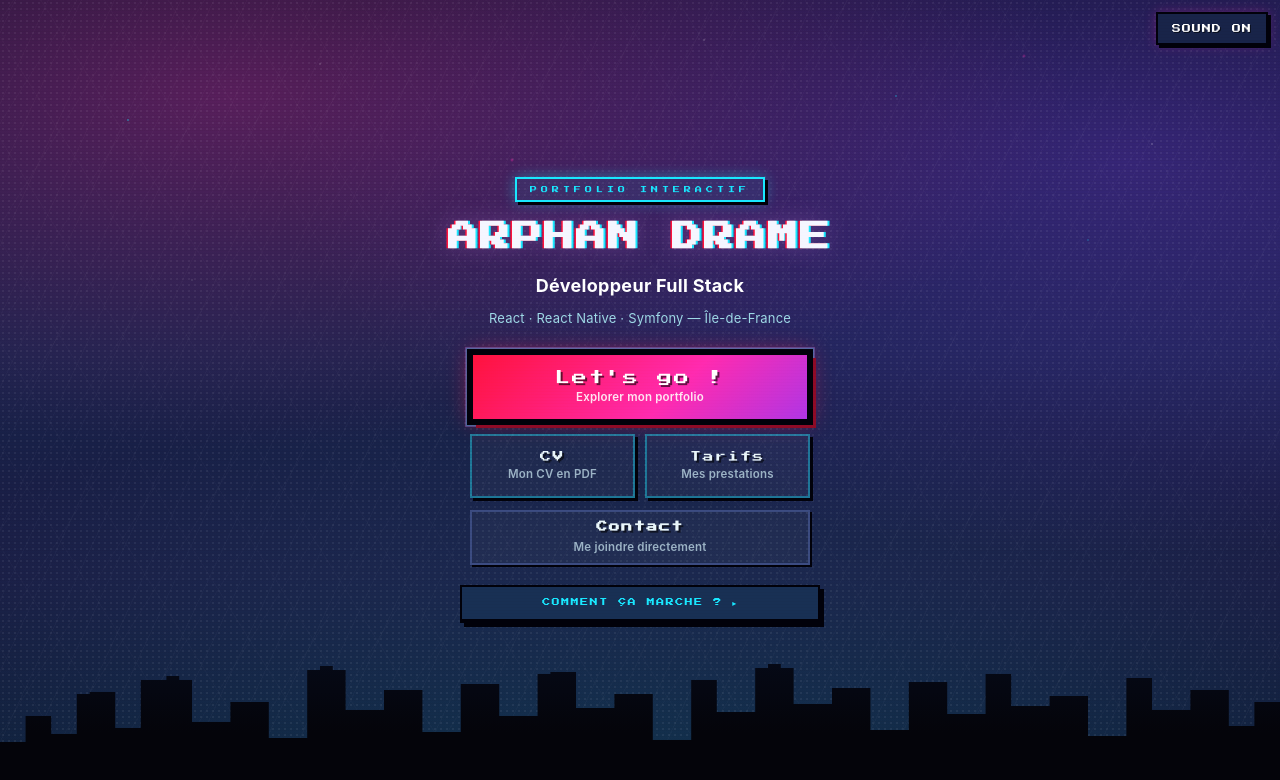
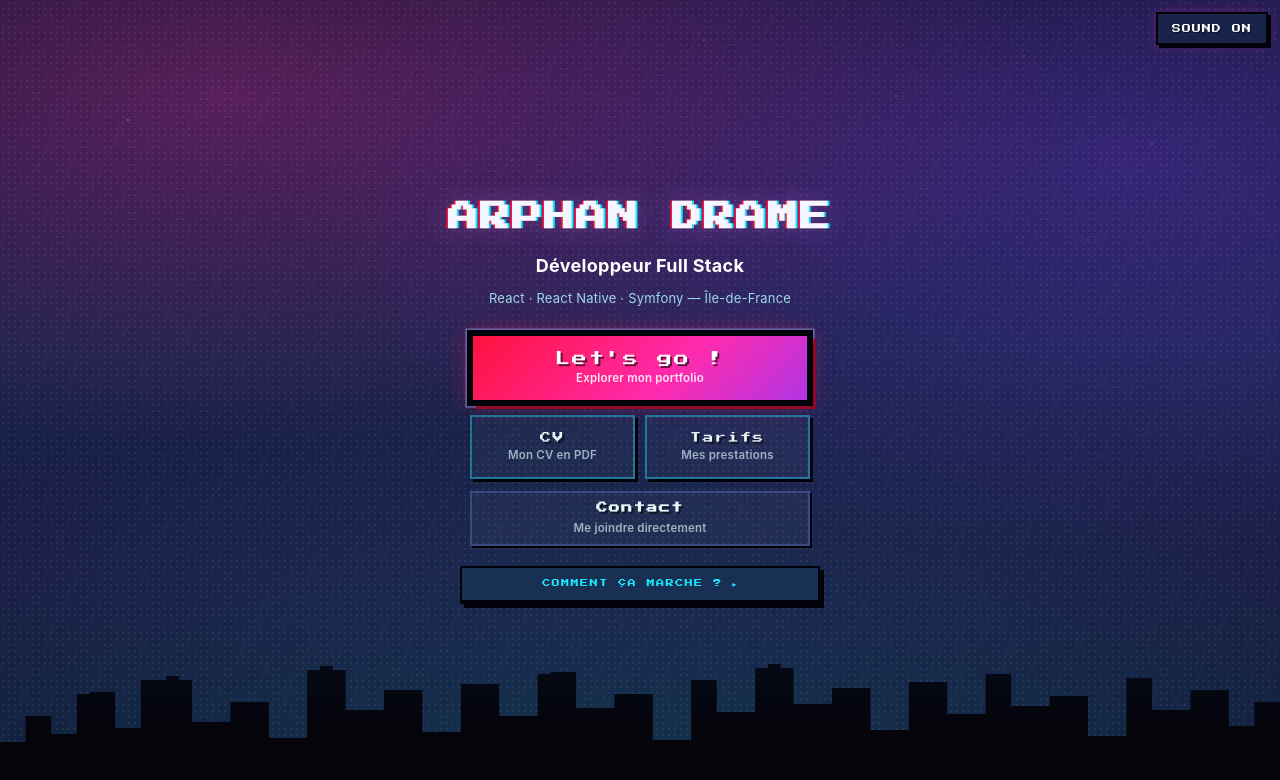
Before and after one commit to drams18/Drams, a website: page index.html in a window 1280 px wide. Drawn offline with nearby package versions, Linux system fonts and the light colour scheme.

Commit message:
Update index.html

```diff
--- a/index.html
+++ b/index.html
@@ -24,7 +24,6 @@
   <div id="screen-welcome" class="screen active">
     <div class="welcome-sky"></div>
     <div class="welcome-content">
-      <p class="mc-eyebrow">PORTFOLIO INTERACTIF</p>
       <h1 class="mc-title">ARPHAN DRAME</h1>
       <p class="mc-subtitle">Développeur Full Stack</p>
       <p class="mc-location">React · React Native · Symfony — Île-de-France</p>
```
